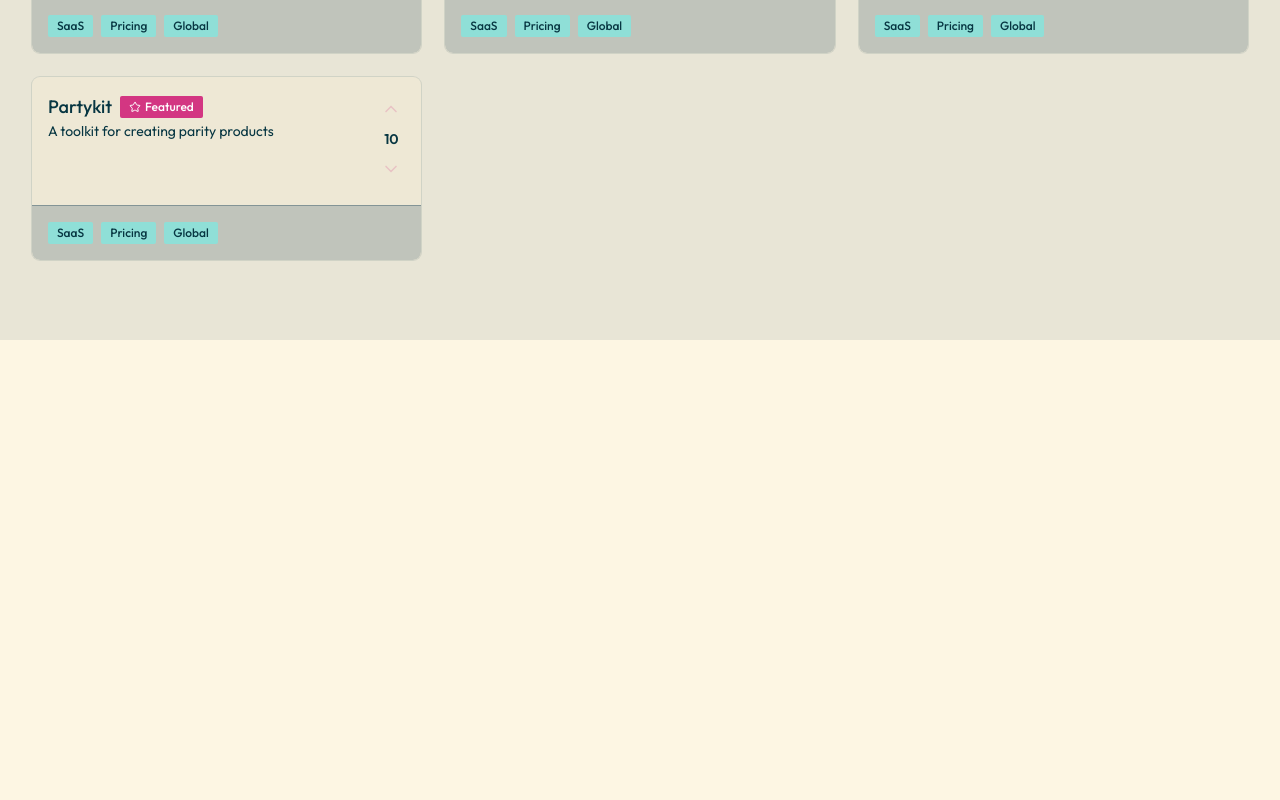
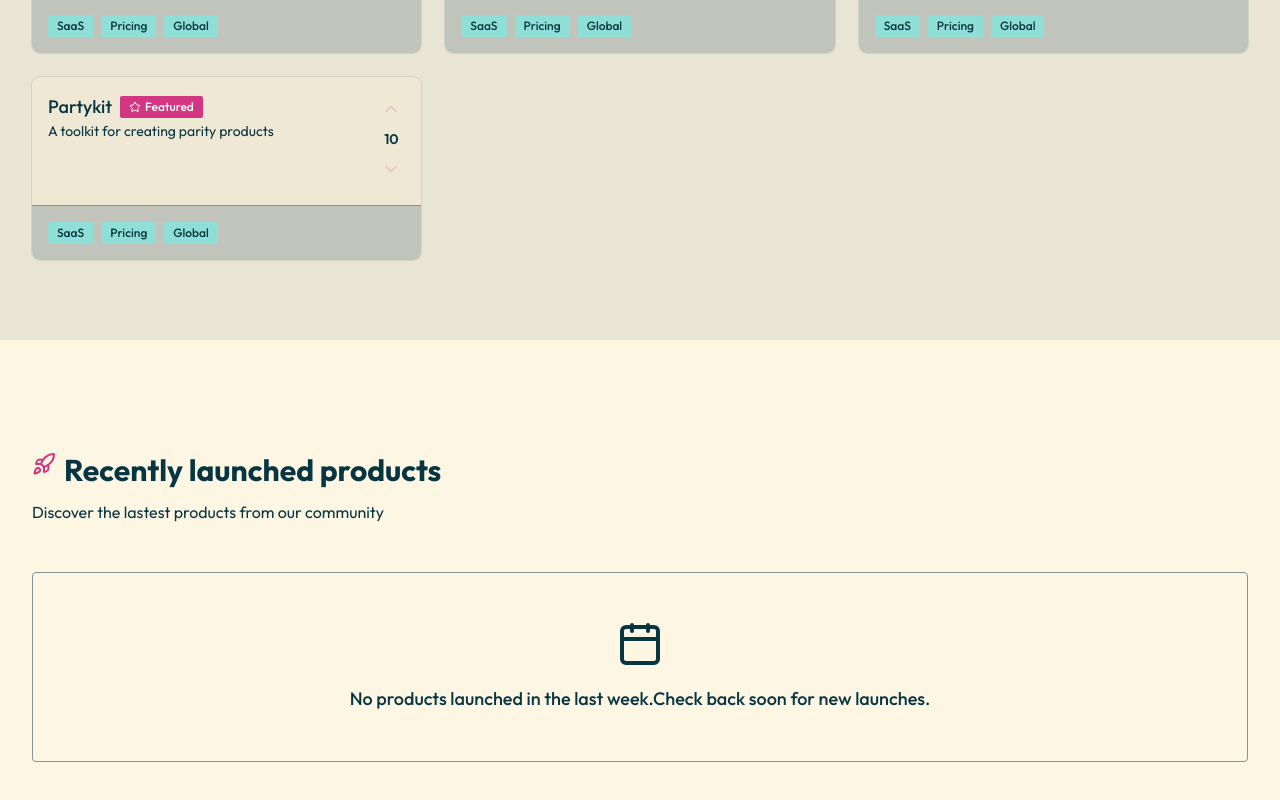
Before and after one commit to guptaditya123/MakerMingle, a Next.js app: page / in a window 1280 px wide. Shown: the part 1134-1934 px from the top of the page. Before the commit the page ends 1474 px from the top, so only its background shows below. Built offline with nearby package versions, Linux system fonts and the light colour scheme.

Commit message:
add recently launched component

```diff
--- a/app/page.tsx
+++ b/app/page.tsx
@@ -1,5 +1,6 @@
 import FeaturedProduct from "@/components/landing-page/featured-products";
 import HeroSection from "@/components/landing-page/hero-section";
+import RecentlyLaunchedProducts from "@/components/landing-page/recently-launched-products";
 
 
 export default function Home() {
@@ -7,6 +8,7 @@
     <div>
       <HeroSection />
       <FeaturedProduct />
+      <RecentlyLaunchedProducts />
     </div>
   );
 }
--- /dev/null
+++ b/components/EmptyState.tsx
@@ -0,0 +1,11 @@
+import { LucideIcon } from "lucide-react";
+
+
+export default function EmptyState({message,icon:Icon}:{message:string,icon?:LucideIcon}){
+    return (
+        <div className="empty-state">
+           {Icon && <Icon className="size-12 text-muted-forground/50 mx-auto mb-4" /> }
+            <p className="text-lg font-medium">{message}</p>
+        </div>
+    )
+}
--- /dev/null
+++ b/components/landing-page/recently-launched-products.tsx
@@ -0,0 +1,34 @@
+import { CalendarIcon, RocketIcon } from "lucide-react";
+import SectionHeader from "../common/section-header";
+import ProductCard from "../common/ProductCard";
+import EmptyState from "../EmptyState";
+
+const recentlyLaunchedProducts: any = []
+
+export default function RecentlyLaunchedProducts() {
+
+    return (
+        <section className=" py-28">
+            <div className="wrapper">
+                <SectionHeader
+                    title="Recently launched products"
+                    icon={RocketIcon}
+                    description="Discover the lastest products from our community"
+                />
+                {recentlyLaunchedProducts.length > 0 ? (
+                    <div className="grid-wrapper">
+                        {
+                            recentlyLaunchedProducts.map((product: any) =>
+                                <ProductCard key={product.id} product={product} />
+                            )
+                        }
+                    </div>
+                ) : (
+                    <EmptyState message="No products launched in the last week.Check back soon for new launches." icon={CalendarIcon} />
+                )
+                }
+            </div>
+        </section>
+
+    )
+}
```
